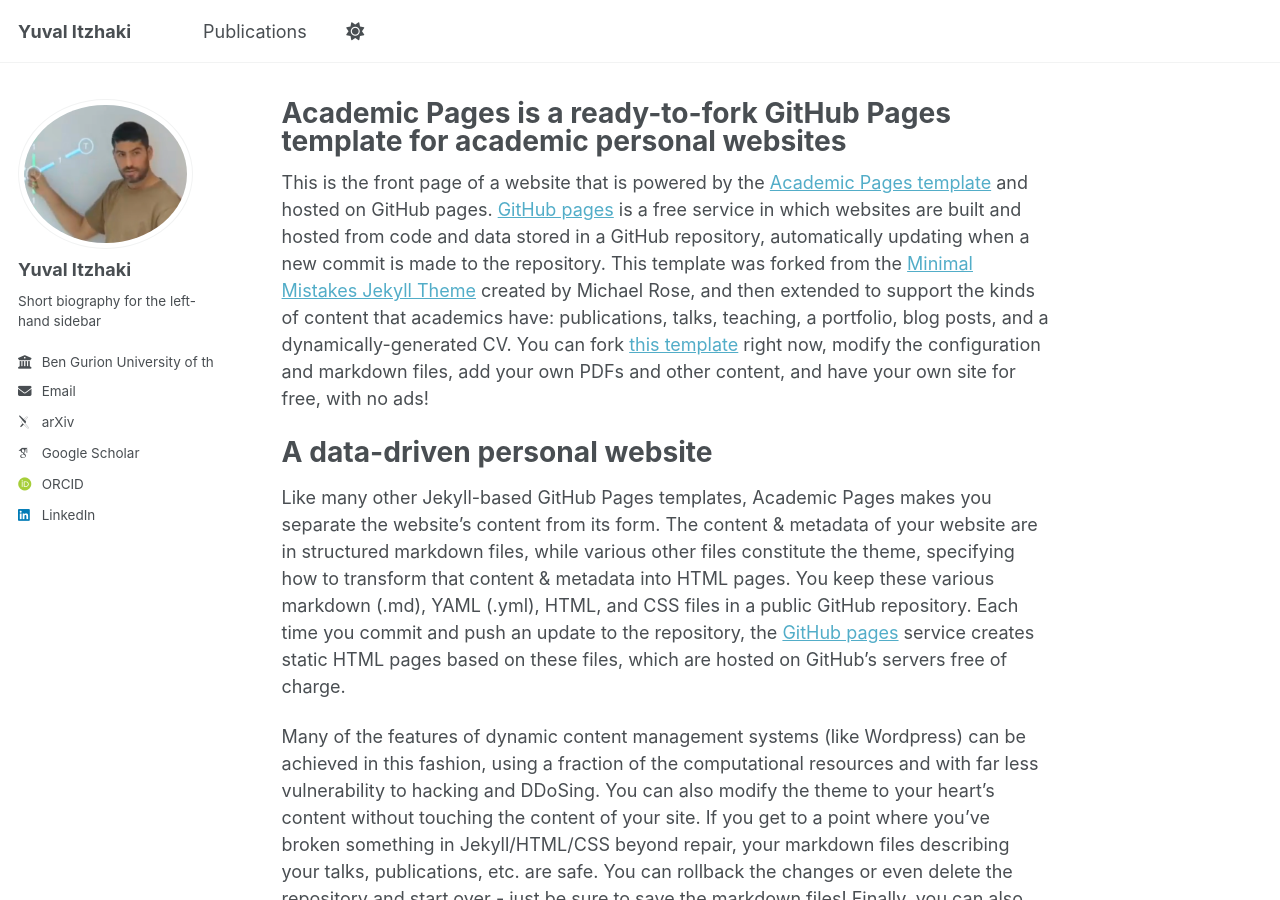
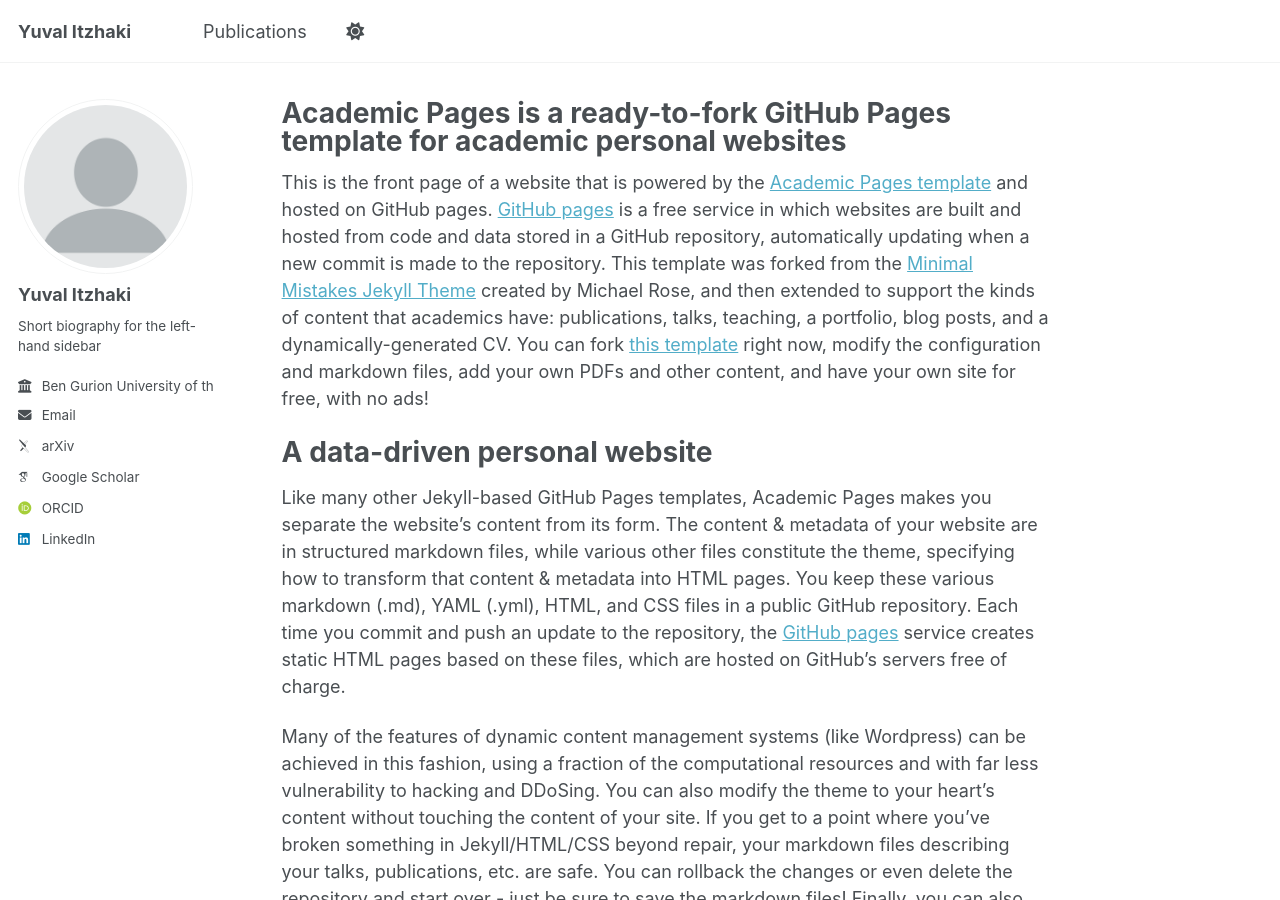
Before and after one commit to yuvalyitz/home, a Jekyll site: the page built from _pages/about.md, in a window 1280 px wide and 900 px high. Built offline with Jekyll 4.4.1, drawn with Linux system fonts in a browser that asks for light colours; some web fonts are replaced.

Commit message:
Update _config.yml

```diff
--- a/_config.yml
+++ b/_config.yml
@@ -22,7 +22,7 @@ repository               : "academicpages/academicpages.github.io"
 #               Additional customization can be done by editing /_includes/author-profile.html
 author:
   # Biographic information
-  avatar           : "profile_yuval.png"
+  avatar           : "profile_def.png"
   name             : "Yuval Itzhaki"
   pronouns         : # example: "she/her"
   bio              : "Short biography for the left-hand sidebar"
```
